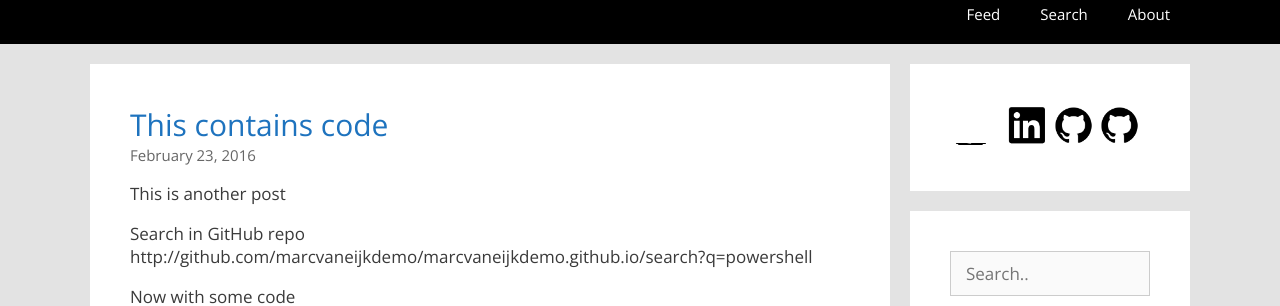
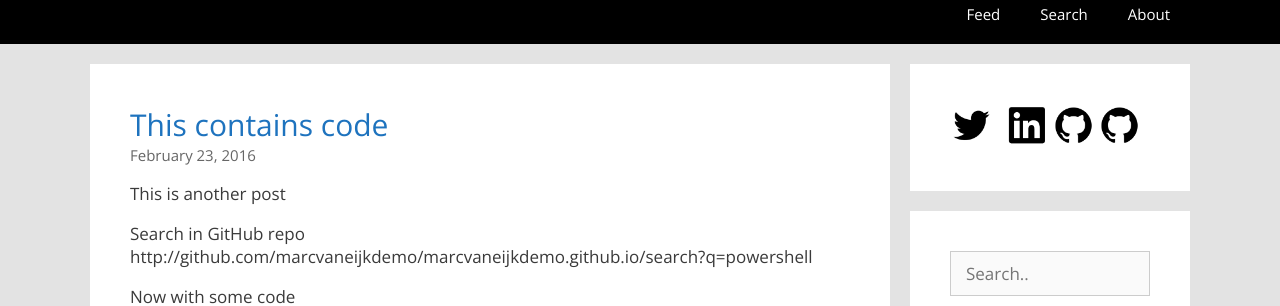
Before and after one commit to marcvaneijkdemo/marcvaneijkdemo.github.io, a Jekyll site: the page built from index.html, in a window 1280 px wide. Shown: the part 157-463 px from the top of the page. Built offline with Jekyll 4.4.1, drawn with Linux system fonts in a browser that asks for light colours; nearby versions of some CDN libraries; the list of posts is cut into pages by our own code.

Commit message:
Update default.html

```diff
--- a/_layouts/default.html
+++ b/_layouts/default.html
@@ -33,7 +33,7 @@
         <div class="siteContent">{{ content }}</div>
         <div class="siteWidgets">
             <div class="widgetMeta">
-                <a href="http://github.com/marcvaneijk" target="_blank"><img src="/assets/images/twitter.png" alt="GitHub" height="4" width="42" style="margin-right:10px;"></a>
+                <a href="http://github.com/marcvaneijk" target="_blank"><img src="/assets/images/twitter.png" alt="GitHub" height="42" width="42" style="margin-right:10px;"></a>
                 <a href="http://github.com/marcvaneijk" target="_blank"><img src="/assets/images/linkedin.png" alt="GitHub" height="42" width="42"></a>
                 <a href="http://github.com/marcvaneijk" target="_blank"><img src="/assets/images/github.png" alt="GitHub" height="42" width="42"></a>
                 <a href="http://github.com/marcvaneijk" target="_blank"><img src="/assets/images/github.png" alt="GitHub" height="42" width="42"></a>
```
